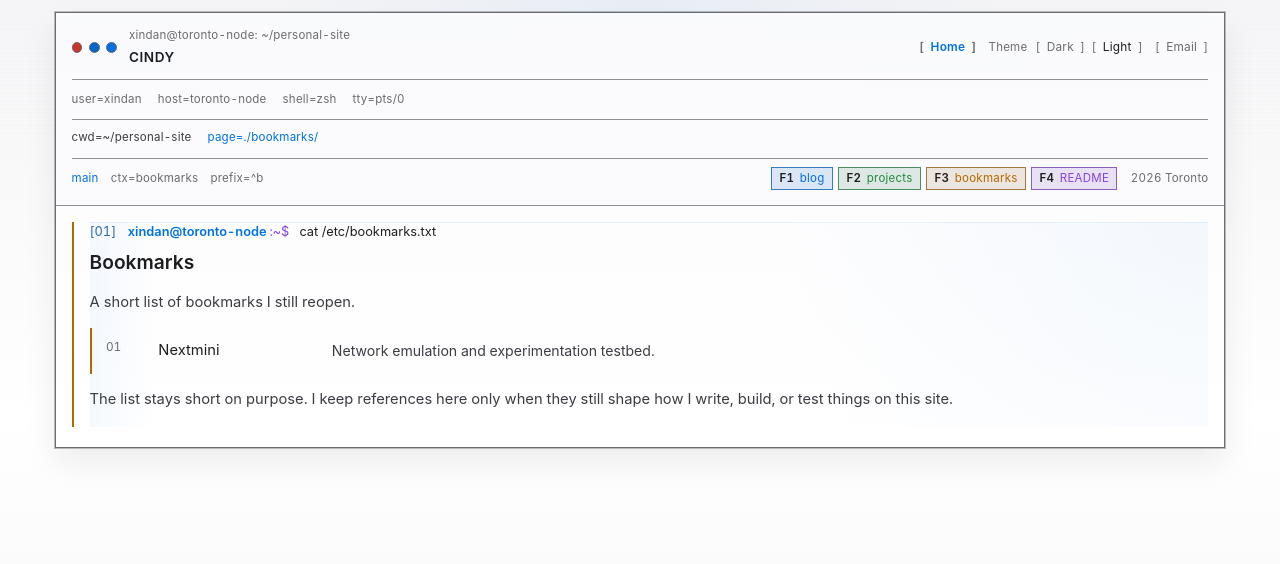
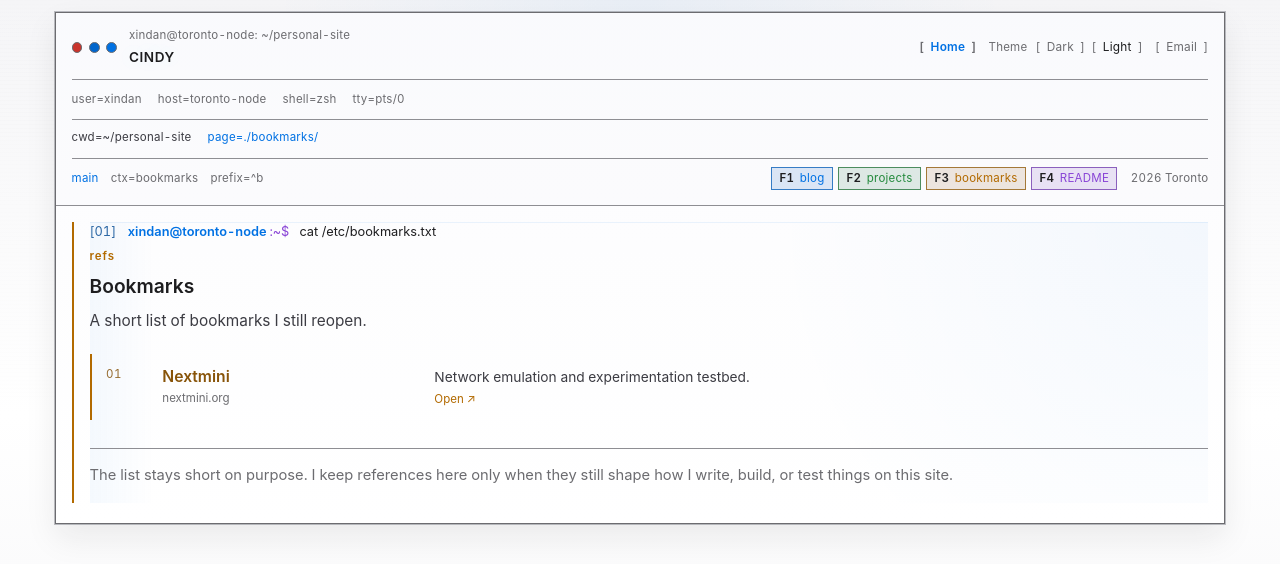
Before and after one commit to XindanZhang/personal-site, a Next.js app: page /personal-site/bookmarks in a window 1280 px wide. Shown: the top 564 px of the page. Built offline with nearby package versions, Linux system fonts and the light colour scheme.

Commit message:
style: strengthen bookmarks page hierarchy

```diff
--- a/app/bookmarks/page.tsx
+++ b/app/bookmarks/page.tsx
@@ -3,14 +3,22 @@ import { SiteLayout } from "../../components/site-layout";
 import { site } from "../../lib/site";
 
 export default function BookmarksPage() {
+  const bookmarkEntries = site.bookmarks.map((bookmark) => ({
+    ...bookmark,
+    host: new URL(bookmark.href).hostname.replace(/^www\./, ""),
+  }));
+
   return (
     <SiteLayout active="bookmarks">
       <div className="bookmark-terminal">
         <PromptSection command="cat /etc/bookmarks.txt">
-          <h1 className="shell-heading">Bookmarks</h1>
-          <p className="shell-copy">{site.bookmarksIntro}</p>
+          <div className="bookmark-header">
+            <p className="bookmark-kicker">refs</p>
+            <h1 className="shell-heading">Bookmarks</h1>
+            <p className="bookmark-lead">{site.bookmarksIntro}</p>
+          </div>
           <div className="bookmark-list">
-            {site.bookmarks.map((bookmark, index) => (
+            {bookmarkEntries.map((bookmark, index) => (
               <a
                 key={bookmark.name}
                 className="bookmark-row"
@@ -19,12 +27,18 @@ export default function BookmarksPage() {
                 target="_blank"
               >
                 <span className="bookmark-index">{String(index + 1).padStart(2, "0")}</span>
-                <span className="bookmark-name">{bookmark.name}</span>
-                <span className="bookmark-note">{bookmark.note}</span>
+                <div className="bookmark-main">
+                  <span className="bookmark-name">{bookmark.name}</span>
+                  <span className="bookmark-host">{bookmark.host}</span>
+                </div>
+                <div className="bookmark-meta">
+                  <span className="bookmark-note">{bookmark.note}</span>
+                  <span className="bookmark-open">Open ↗</span>
+                </div>
               </a>
             ))}
           </div>
-          <p className="shell-copy">
+          <p className="bookmark-footnote">
             The list stays short on purpose. I keep references here only when they still shape how I write, build, or
             test things on this site.
           </p>
--- a/app/globals.css
+++ b/app/globals.css
@@ -1855,6 +1855,30 @@ body.mode-terminal ::selection {
   border-left-color: var(--block-links);
 }
 
+.bookmark-header {
+  display: grid;
+  gap: 0.45rem;
+  margin-bottom: 0.35rem;
+}
+
+.bookmark-kicker {
+  margin: 0;
+  color: var(--block-links);
+  font-family: var(--font-mono);
+  font-size: 0.72rem;
+  font-weight: 600;
+  letter-spacing: 0.08em;
+  text-transform: none;
+}
+
+.bookmark-lead {
+  margin: 0;
+  max-width: 38rem;
+  color: var(--muted-strong);
+  font-size: 0.96rem;
+  line-height: 1.75;
+}
+
 .bookmark-list {
   display: grid;
   gap: 0;
@@ -1864,10 +1888,10 @@ body.mode-terminal ::selection {
 
 .bookmark-row {
   display: grid;
-  grid-template-columns: 4ch 16ch minmax(0, 1fr);
-  gap: 0.75rem;
+  grid-template-columns: 4ch minmax(12rem, 16rem) minmax(0, 1fr);
+  gap: 0.85rem 1rem;
   align-items: start;
-  padding: 0.7rem 0;
+  padding: 0.8rem 0;
   border-top: 1px solid var(--line);
   color: inherit;
   text-decoration: none;
@@ -1878,23 +1902,57 @@ body.mode-terminal ::selection {
 }
 
 .bookmark-row:hover {
-  background: var(--page-bg-alt);
+  background: color-mix(in srgb, var(--block-links) 5%, transparent);
 }
 
 .bookmark-index {
+  color: color-mix(in srgb, var(--block-links) 58%, var(--muted) 42%);
+  font-size: 0.72rem;
+  font-family: var(--font-mono);
+  letter-spacing: 0.06em;
+}
+
+.bookmark-main,
+.bookmark-meta {
+  display: grid;
+  gap: 0.14rem;
+  min-width: 0;
+}
+
+.bookmark-name {
+  color: color-mix(in srgb, var(--block-links) 72%, var(--page-ink) 28%);
+  font-size: 0.98rem;
+  font-weight: 600;
+  line-height: 1.35;
+}
+
+.bookmark-host {
   color: var(--muted);
-  font-size: 0.74rem;
-}
-
-.bookmark-name {
-  color: var(--page-ink);
-  font-size: 0.92rem;
+  font-size: 0.72rem;
+  line-height: 1.45;
+  overflow-wrap: anywhere;
 }
 
 .bookmark-note {
   color: var(--muted-strong);
-  font-size: 0.88rem;
-  line-height: 1.65;
+  font-size: 0.86rem;
+  line-height: 1.6;
+}
+
+.bookmark-open {
+  color: var(--block-links);
+  font-family: var(--font-mono);
+  font-size: 0.72rem;
+  line-height: 1.4;
+}
+
+.bookmark-footnote {
+  margin: 0.95rem 0 0;
+  padding-top: 0.9rem;
+  border-top: 1px solid var(--line);
+  color: var(--muted);
+  font-size: 0.92rem;
+  line-height: 1.72;
 }
 
 .terminal-readout {
```
Also changed, not shown: 441 other files (tests, documents, lock files or other folders).
